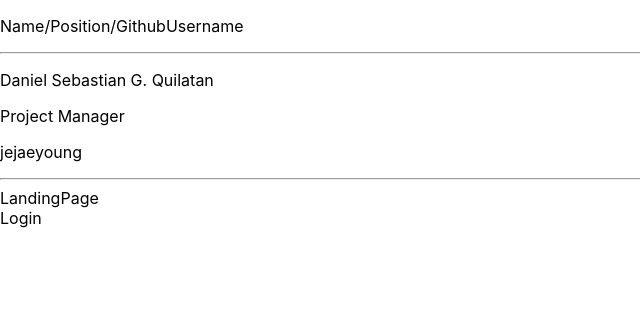
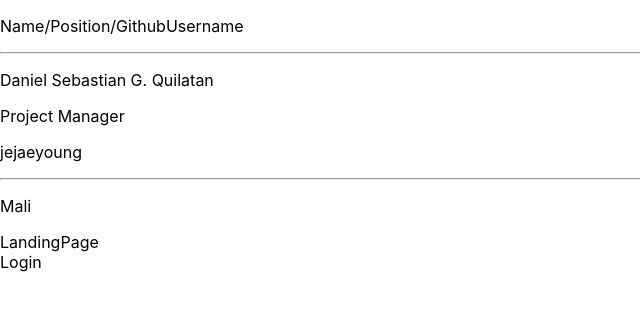
Before and after one commit to jejaeyoung/medical-appointment, a React (Create React App) app: page / in a window 1280 px wide. Shown: the top 310 px of the page, without its empty margins (0-640 px from the left). Built offline with nearby package versions, Linux system fonts and the light colour scheme.

Commit message:
Added One Line of Code Added code line 16

```diff
--- a/src/App.js
+++ b/src/App.js
@@ -13,7 +13,7 @@ function App() {
       <p>jejaeyoung</p>
 
       <hr/>
-
+    <p>Mali</p>
     <LandingPage/>
     <Login/>
     </>
```
